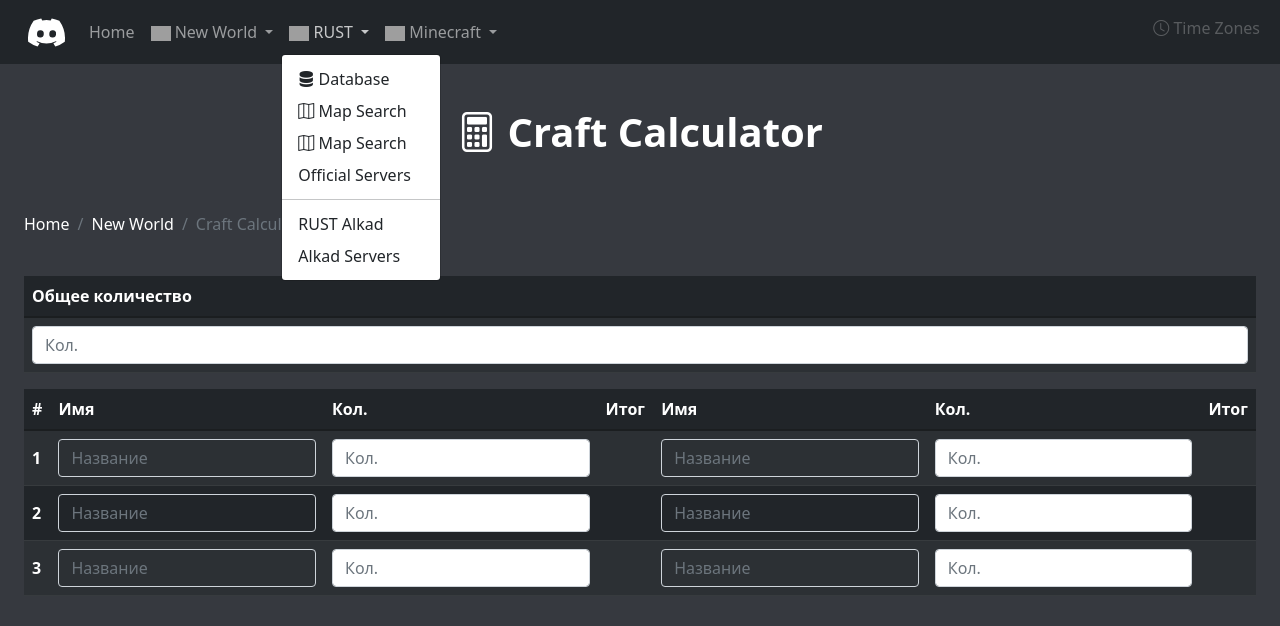
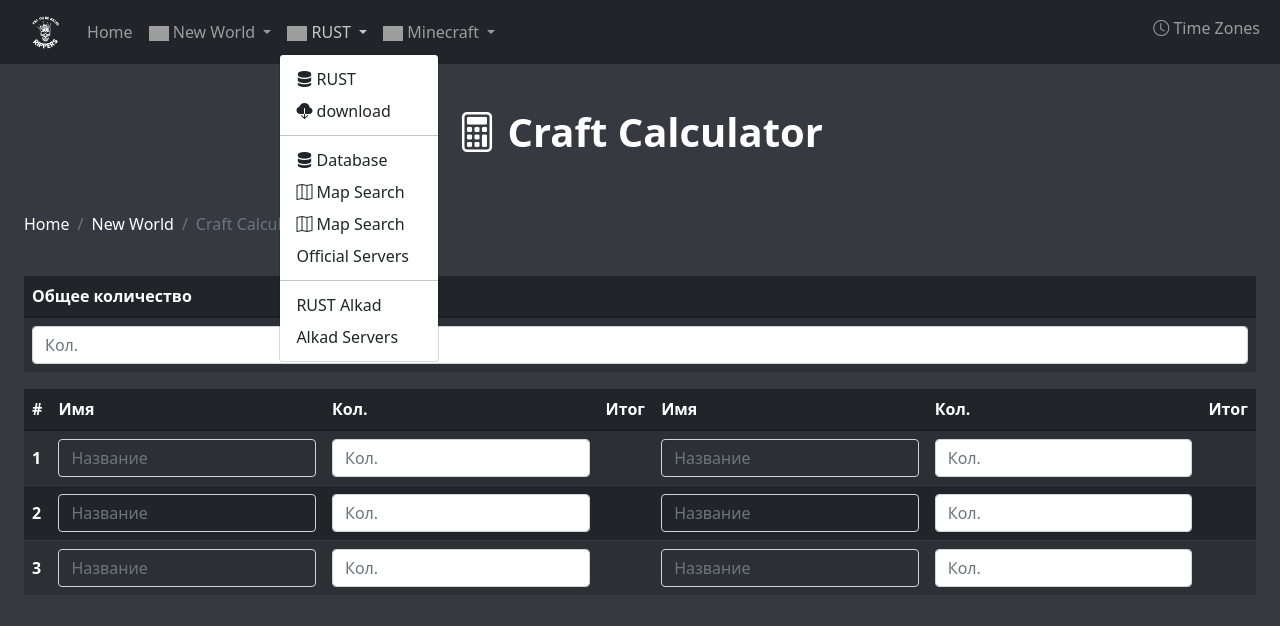
Before and after one commit to RIPPERS-LION/LION, a plain HTML site: page New-World-Craft-Calculator.html in a window 1280 px wide. Both pictures are taken after a click on the button "RUST". Drawn offline with nearby package versions, Linux system fonts and the light colour scheme; grey boxes are pictures that could not be loaded.

Commit message:
Add files via upload

```diff
--- a/New-World-Craft-Calculator.html
+++ b/New-World-Craft-Calculator.html
@@ -31,11 +31,7 @@
 		<nav class="navbar navbar-expand-lg navbar-dark bg-dark">
 			<div class="container-fluid">
 				<a class="navbar-brand" style="margin-left: 1rem;" href="https://discord.gg/kBggsXd6Yk">
-					<svg class="scale3" width="37" height="37" id="Layer_1" data-name="Layer 1" xmlns="http://www.w3.org/2000/svg" viewBox="0 0 37.073 37">
-					  <title>discord</title>
-					  <rect x="0.073" width="37" height="37" style="fill: #fff;fill-opacity: 0"/>
-					  <path d="M36.8,27.8a29.636,29.636,0,0,1-9.4,4.7,21.365,21.365,0,0,1-2-3.2,18.667,18.667,0,0,0,3.2-1.5c-.3-.2-.5-.4-.8-.6a21.865,21.865,0,0,1-18.7,0,5.547,5.547,0,0,1-.8.6,18.667,18.667,0,0,0,3.2,1.5,21.365,21.365,0,0,1-2,3.2A30.717,30.717,0,0,1,.1,27.8a30.834,30.834,0,0,1,5.5-21,33.6,33.6,0,0,1,7.6-2.4l1,2a30.254,30.254,0,0,1,8.5,0,18.646,18.646,0,0,1,1-2,25.878,25.878,0,0,1,7.6,2.4,30.313,30.313,0,0,1,5.5,21ZM15.7,19.9a3.361,3.361,0,0,0-3-3.7,3.306,3.306,0,0,0-3.7,3v.7a3.368,3.368,0,1,0,6.7.7Zm12.3,0a3.368,3.368,0,0,0-6.7-.7v.7a3.368,3.368,0,1,0,6.7.7Z" transform="translate(0.073)" style="fill: #fff"/>
-					</svg>
+					<img height="35" src="images/RIPPERS.png" alt="Rust Marque Logo">
 				</a>
 				<button class="navbar-toggler" type="button" data-bs-toggle="collapse" data-bs-target="#navbarSupportedContent" aria-controls="navbarSupportedContent" aria-expanded="false" aria-label="Toggle navigation">
 					<span class="navbar-toggler-icon"></span>
@@ -86,6 +82,9 @@
 							<img height="15" src="https://files.facepunch.com/lewis/1b2911b1/rust-marque.svg" alt="Rust Marque Logo"> RUST
 							</a>
 							<ul class="dropdown-menu" aria-labelledby="navbarDropdown">
+								<li><a class="dropdown-item" href="RUST.html"><i class="bi bi-server"> </i>RUST</a></li>
+								<li><a class="dropdown-item" href="RUST-Download.html"><i class="bi bi-cloud-download-fill"> </i>download</a></li>
+								<li><hr class="dropdown-divider"></li>
 								<li><a class="dropdown-item" target="_blank" href="https://rustlabs.com/"><i class="bi bi-server"> </i>Database</a></li>
 								<li><a class="dropdown-item" target="_blank" href="http://playrust.io/"><i class="bi bi-map"> </i>Map Search</a></li>
 								<li><a class="dropdown-item" target="_blank" href="https://rustmaps.com/"><i class="bi bi-map"> </i>Map Search</a></li>
@@ -113,7 +112,7 @@
 
 					<ul class="navbar-nav mb-2 d-flex">
 						<li class="nav-item">
-							<a class="nav-link disabled" role="button" href="TKLI-Time-Zones.html"><i class="bi bi-clock"></i> Time Zones</a>
+							<a class="nav-link" role="button" href="TKLI-Time-Zones.html"><i class="bi bi-clock"></i> Time Zones</a>
 						</li>
 					</ul>
 				</div>
```
Also changed, not shown: TKLI-Minecraft-Accounts.html (+5 -6 lines), TKLI-Minecraft-Mods-Thaumcraft.html (+5 -6 lines), TKLI-New-World-Download.html (+5 -6 lines), TKLI-New-World-Perk-Resource.html (+5 -6 lines), TKLI-Time-Zones.html (+5 -6 lines).
